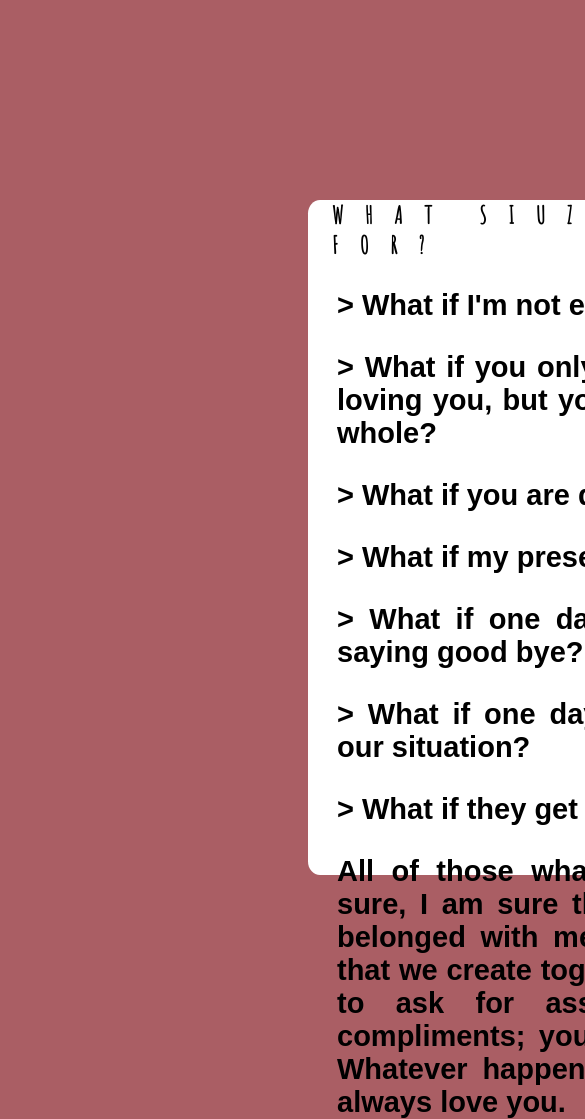
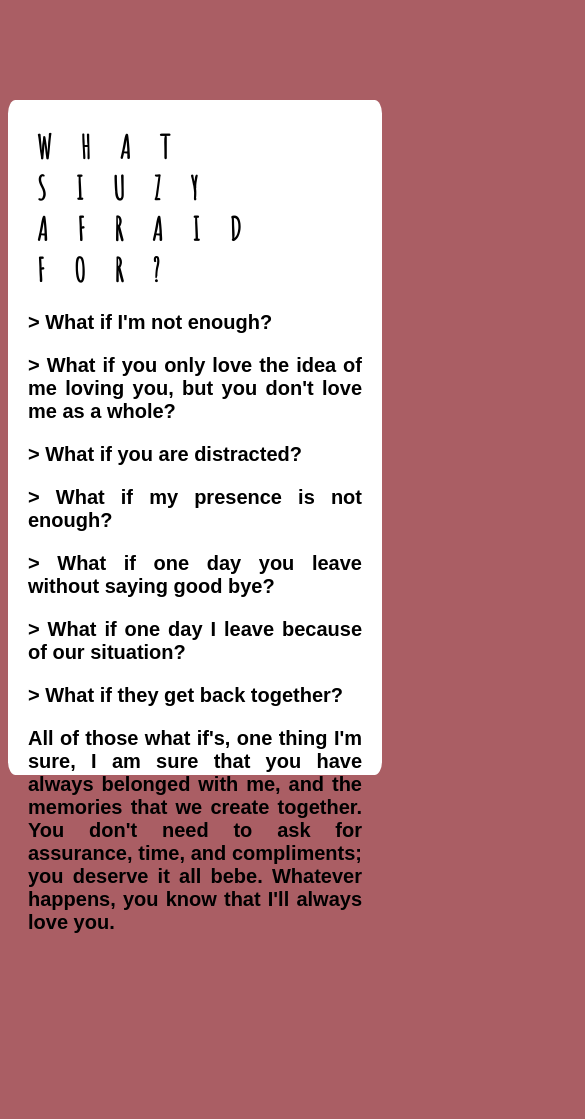
Before and after one commit to sIUzysaur/khillu4, a plain HTML site: page khi.html in a window 390 px wide. Shown: the top 1119 px of the page, 585 px wide, since content can reach past the window. After the commit the page ends 934 px from the top, so only its background shows below. Drawn offline with Linux system fonts and the light colour scheme; a web font is replaced by a local one.

Commit message:
Update khi.css

```diff
--- a/khi.css
+++ b/khi.css
@@ -3,43 +3,97 @@
 @import url('https://fonts.googleapis.com/css2?family=Petemoss&display=swap');
 @import url('https://fonts.googleapis.com/css2?family=Amatic+SC&display=swap');
 @import url('https://fonts.googleapis.com/css2?family=Alumni+Sans+Pinstripe:ital@1&display=swap');
-
 body{
     background: #AA5E64;
 }
+.box-wrapper{
+    background-color: white;
+    max-width: 600px;
+    width: 100%;
+    margin: 0 auto;
+    border-radius: 2%;
+    height: 60vh;
+    margin-top: 100px;
+    margin-bottom: 100px;
+}
+h1{
+    padding-top: 0.8em;
+    padding-left: 0.9em;
+    font-family: 'Amatic SC', cursive;
+    letter-spacing: 0.9em;
+    font-size: 2em;
+}
+p{
+    text-align: justify;
+    padding-left: 1em;
+    padding-right: 1em;
+    font-family: 'Alumni Sans Pinstripe', sans-serif;
+    font-weight: bold;
+    font-size: 25px;
+}
 
-.container{
-    max-width: 1280px;
-    width: 100%;
-    height: 90vh;
-    margin:  0 auto;
+@media (max-width:1920px) {
+    .box-wrapper{
+        height: 70vh;
+    }
+}
+@media(max-width:1352px){
+    .box-wrapper{
+        height: 150vh;
+    }
+}
 
+@media(max-width:1221px){
+    .box-wrapper{
+        height: 110vh;
+    }
+}
+@media(max-width:544px){
+    p{
+        font-size: 20px;
+    }
 }
 
 
-.box-wrapper{
 
-    background-color: white;
-    border-radius: 2%;
-    margin-top: 200px;
-    margin-left: 300px;
-    width: 600px;
-    height: 80vh;
-
+@media(max-width:506px){
+    .box-wrapper{
+        height: 120vh;
+    }
 }
 
-h1{
-    font-family: 'Amatic SC', cursive;
-    letter-spacing: 0.9em;
-    padding-left: 1em;
-    font-size: 1.5em;
+@media(max-width:472px){
+    .box-wrapper{
+        height: 130vh;
+    }
+    p{
+        font-size: 20px;
+    }
 }
 
-p{
-    font-family: 'Alumni Sans Pinstripe', sans-serif;
-    font-weight: bold;
-    text-align: justify;
-    font-size: 29px;
-    padding-left: 1em;
-    padding-right: 1em;
+@media (max-width:425px) {
+    .box-wrapper{
+        height: 140vh;
+    }
 }
+@media(max-width:414px){
+    p{
+        font-size: 20px;
+    }
+
+    .box-wrapper{
+        height: 80vh;
+    }
+
+   }
+
+   @media(max-width:360px){
+    p{
+        font-size: 20px;
+    }
+
+    .box-wrapper{
+        height: 100vh;
+    }
+
+   }
```
